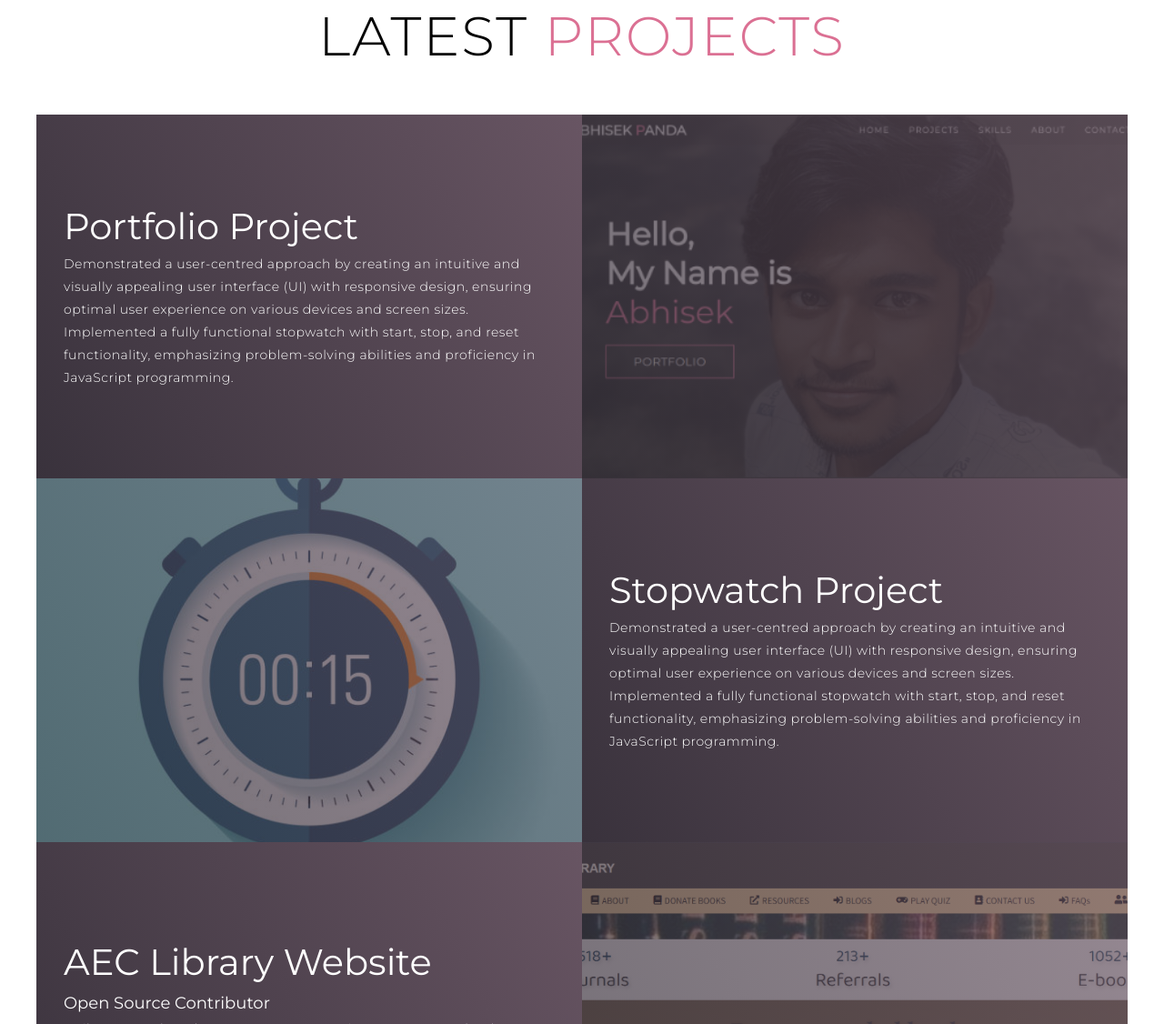
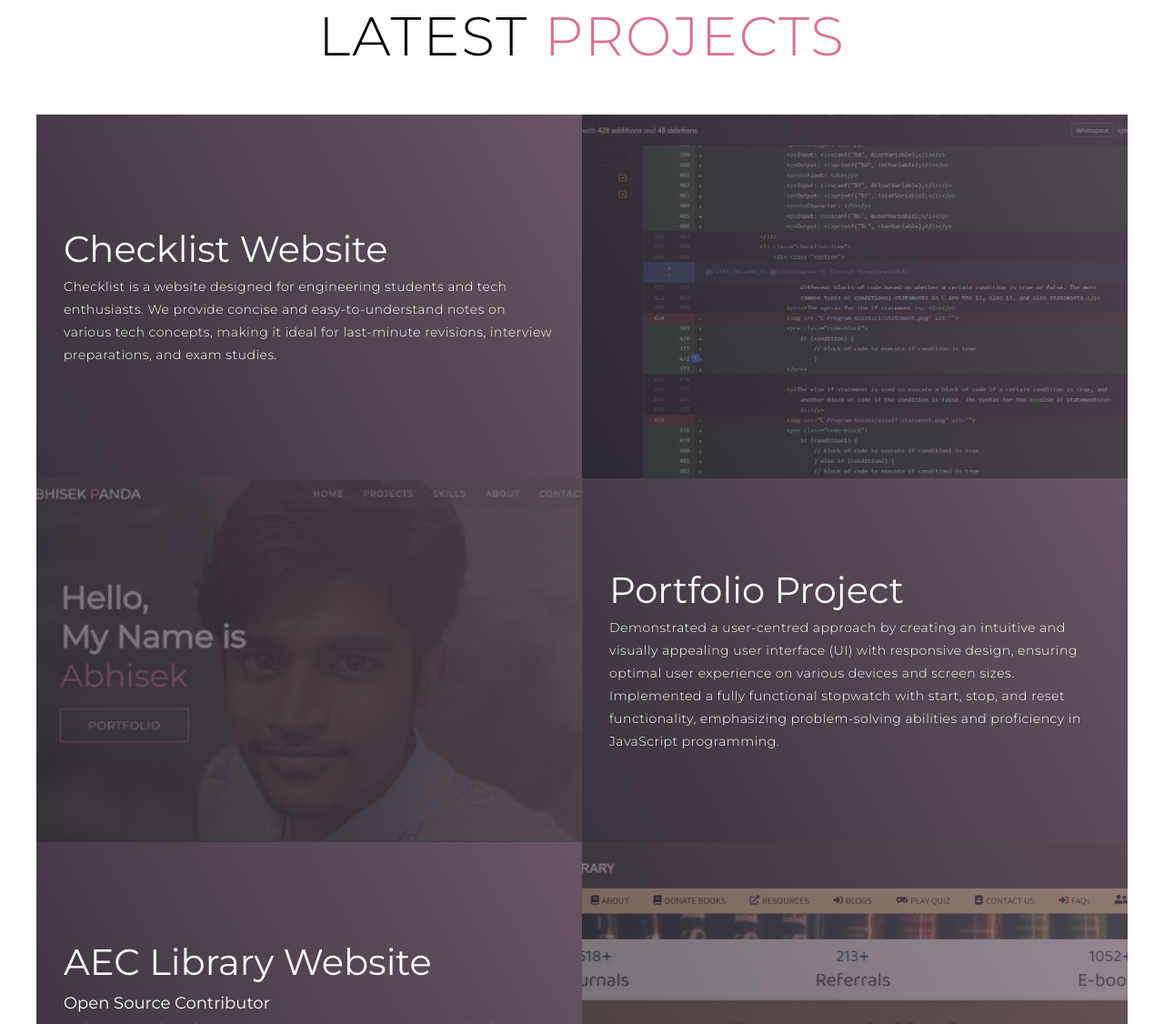
Before and after one commit to Panda-Abhisek/Abhisek-Portfolio, a plain HTML site: page index.html in a window 1280 px wide. Shown: the part 897-2023 px from the top of the page at 91% size. Drawn offline with Linux system fonts and the light colour scheme.

Commit message:
new project added and old one removed

```diff
--- a/index.html
+++ b/index.html
@@ -52,6 +52,16 @@
       <div class="all-projects">
         <div class="project-item">
           <div class="project-info">
+            <h1>Checklist Website</h1>
+            <!-- <h2>Open Source Contributor</h2> -->
+            <p>Checklist is a website designed for engineering students and tech enthusiasts. We provide concise and easy-to-understand notes on various tech concepts, making it ideal for last-minute revisions, interview preparations, and exam studies.</p>
+          </div>
+          <div class="project-img">
+            <img src="./img/checklist commit.png" alt="img">
+          </div>
+        </div>
+        <div class="project-item">
+          <div class="project-info">
             <h1>Portfolio Project</h1>
             <!-- <h2>Coding is Love</h2> -->
             <p>
@@ -63,17 +73,7 @@
             <img src="./img/portfolio.png" alt="img">
           </div>
         </div>
-        <div class="project-item">
-          <div class="project-info">
-            <h1>Stopwatch Project</h1>
-            <!-- <h2>Open Source Contributor</h2> -->
-            <p>Demonstrated a user-centred approach by creating an intuitive and visually appealing user interface (UI) with responsive design, ensuring optimal user experience on various devices and screen sizes.
-              Implemented a fully functional stopwatch with start, stop, and reset functionality, emphasizing problem-solving abilities and proficiency in JavaScript programming.</p>
-          </div>
-          <div class="project-img">
-            <img src="./img/stopwatch stock.jpg" alt="img">
-          </div>
-        </div>
+
         <div class="project-item">
           <div class="project-info">
             <h1>AEC Library Website</h1>
```
Also changed, not shown: img/checklist commit.png (added).
